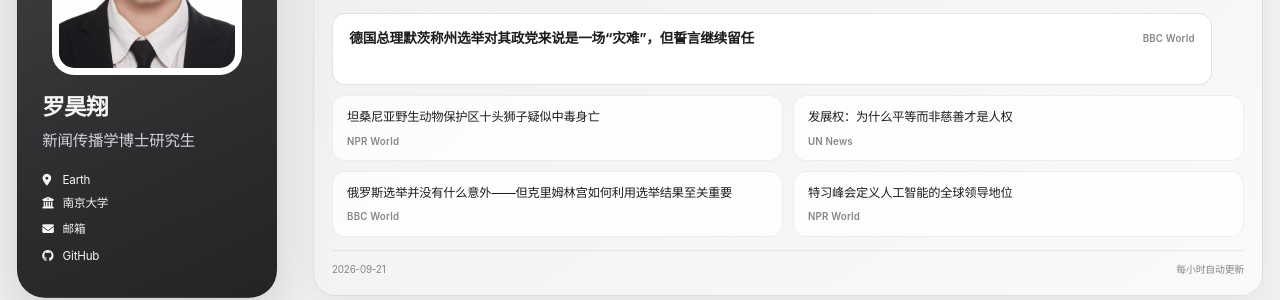
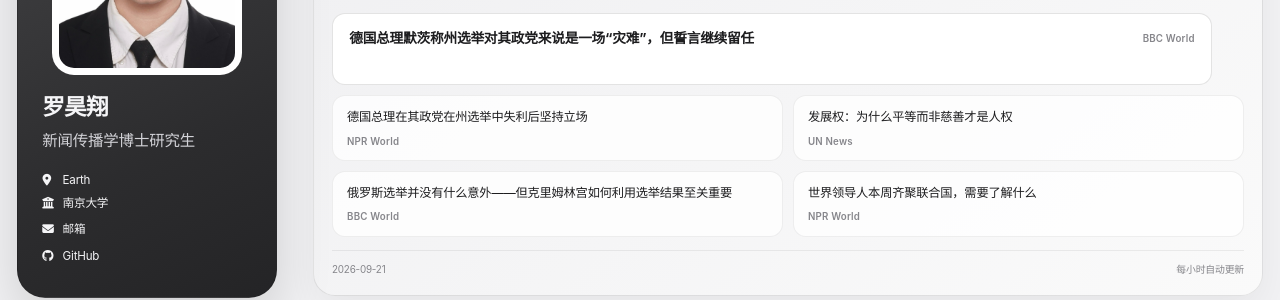
Before and after one commit to HaoxiangLuo/HaoxiangLuo.github.io, a Jekyll site: the page built from _pages/about-zh.md, in a window 1280 px wide and 900 px high, scrolled down 238 px. Shown: the part 320-620 px from the top of the window. Built offline with Jekyll 4.4.1, drawn with Linux system fonts in a browser that asks for light colours; a style sheet for code colours, icons or effects is not loaded.

Commit message:
Update daily news 2026-09-21

```diff
--- a/_data/daily_news.json
+++ b/_data/daily_news.json
@@ -1,5 +1,5 @@
 {
-  "updated_at": "2026-09-21T16:27:00+08:00",
+  "updated_at": "2026-09-21T17:26:35+08:00",
   "days": [
     {
       "date": "2026-09-21",
@@ -11,10 +11,10 @@
           "title_zh": "德国总理默茨称州选举对其政党来说是一场“灾难”，但誓言继续留任"
         },
         {
-          "title": "Poison suspected in deaths of ten lions in game reserve in Tanzania",
+          "title": "German chancellor stands his ground after his party loses in state elections",
           "source": "NPR World",
-          "url": "https://www.npr.org/2026/09/20/nx-s1-5975478/poison-suspected-in-deaths-of-ten-lions-in-game-reserve-in-tanzania",
-          "title_zh": "坦桑尼亚野生动物保护区十头狮子疑似中毒身亡"
+          "url": "https://www.npr.org/2026/09/21/g-s1-144231/germany-state-elections-merz",
+          "title_zh": "德国总理在其政党在州选举中失利后坚持立场"
         },
         {
           "title": "The right to development: Why equity, not charity, is a human right",
@@ -29,10 +29,10 @@
           "title_zh": "俄罗斯选举并没有什么意外——但克里姆林宫如何利用选举结果至关重要"
         },
         {
-          "title": "Defining global leadership in AI at Trump-Xi summit",
+          "title": "What to know as world leaders converge at the United Nations this week",
           "source": "NPR World",
-          "url": "https://www.npr.org/2026/09/20/nx-s1-5973116/defining-global-leadership-in-ai-at-trump-xi-summit",
-          "title_zh": "特习峰会定义人工智能的全球领导地位"
+          "url": "https://www.npr.org/2026/09/21/nx-s1-5971262/united-nations-general-assembly",
+          "title_zh": "世界领导人本周齐聚联合国，需要了解什么"
         },
         {
           "title": "The race to build a pandemic-proof world",
@@ -47,10 +47,10 @@
           "title_zh": "埃塞俄比亚七个叛乱组织组成新联盟"
         },
         {
-          "title": "Germany's Merz vows to press ahead with reforms after historic state election defeat",
+          "title": "18 suspects accused in the 2021 killing of Haiti's president being extradited to U.S.",
           "source": "NPR World",
-          "url": "https://www.npr.org/2026/09/20/g-s1-144211/germanys-merz-vows-to-press-ahead-with-reforms-after-historic-state-election-defeat",
-          "title_zh": "德国默茨誓言在历史性的州选举失败后继续推进改革"
+          "url": "https://www.npr.org/2026/09/21/nx-s1-5976026/suspects-killing-haiti-president-extradited",
+          "title_zh": "被控 2021 年杀害海地总统的 18 名嫌疑人被引渡到美国"
         },
         {
           "title": "Why the UN General Assembly still matters",
```
